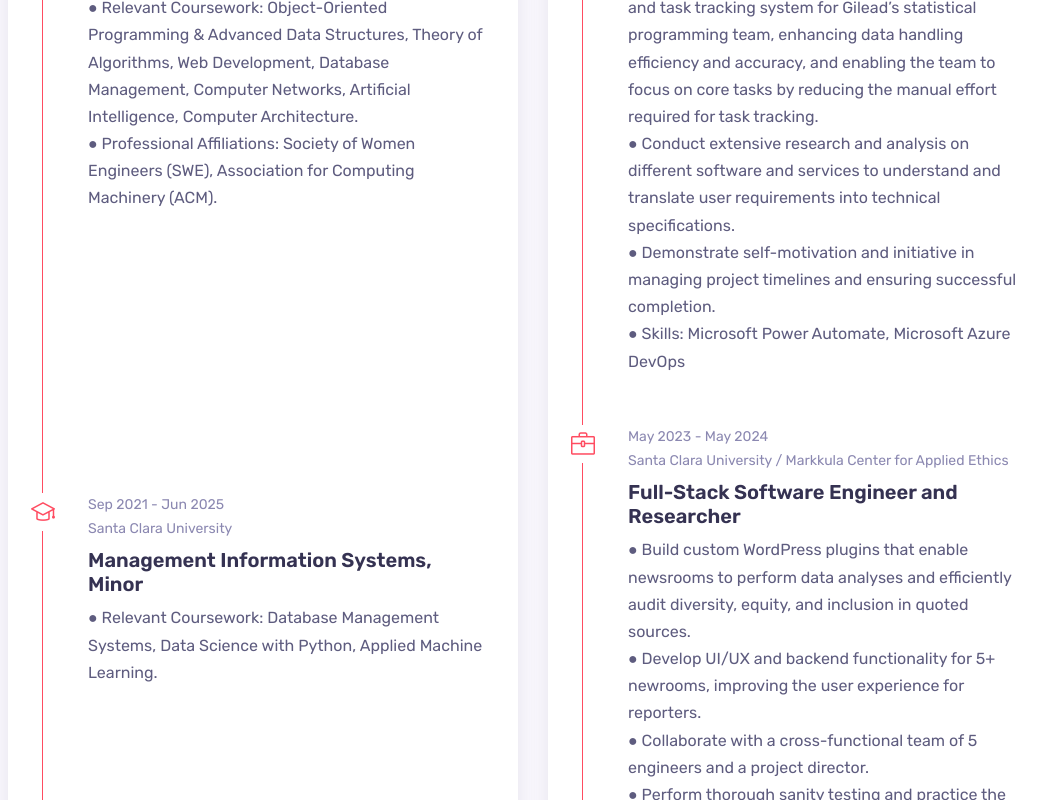
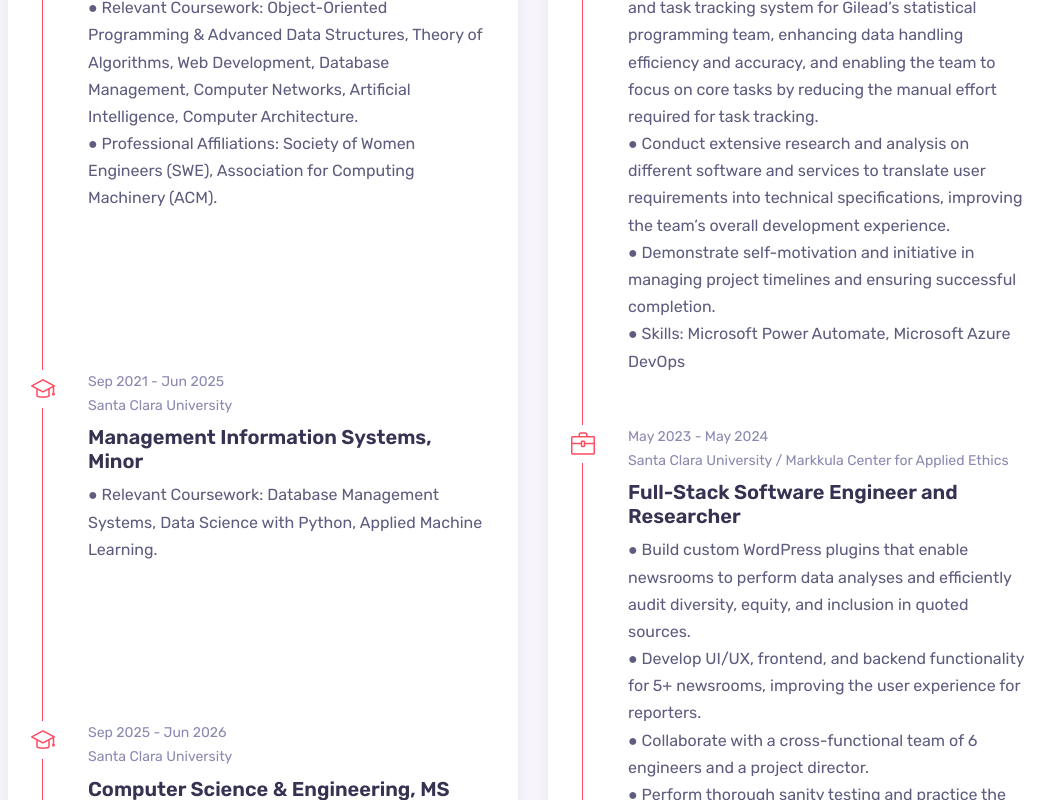
Before and after one commit to asterli/portfolio, a React (Create React App) app: page / in a window 1280 px wide. Shown: the part 2620-3420 px from the top of the page, without its empty margins (162-1217 px from the left). Built offline with nearby package versions, Linux system fonts and the light colour scheme.

Commit message:
Update resume descriptions

```diff
--- a/src/components/portfolio/Menu.jsx
+++ b/src/components/portfolio/Menu.jsx
@@ -32,7 +32,7 @@ const Menu = [
     title: "PlatePals",
     category: "PHP/SQL/Databases",
     link: "https://ssl.students.engr.scu.edu/~jdchung/PlatePals/home.php",
-    desc: "Webpage designed to connect cooking enthusiasts, allowing them to discover new recipes while sharing some of their own.",
+    desc: "Webpage created to connect cooking enthusiasts, allowing them to discover new recipes while sharing some of their own.",
   },
   // ,
   // {
--- a/src/components/resume/Data.jsx
+++ b/src/components/resume/Data.jsx
@@ -12,7 +12,7 @@ const Data = [
     title: "Computer Science & Engineering, BS",
     desc: (
       <div>
-        <p>● GPA: 3.8/4.0</p>
+        <p>● GPA: 3.81/4.0</p>
         <p>● Relevant Coursework: Object-Oriented Programming & Advanced Data Structures, Theory of Algorithms, Web Development,
           Database Management, Computer Networks, Artificial Intelligence, Computer Architecture.</p>
         <p>● Professional Affiliations: Society of Women Engineers (SWE), Association for Computing Machinery (ACM).</p>
@@ -38,6 +38,22 @@ const Data = [
   },
   {
     id: 3,
+    category: "education",
+    icon: "icon-graduation",
+    year: (
+      <div>
+        <p>Sep 2025 - Jun 2026</p>
+        <p>Santa Clara University</p>
+      </div>
+    ),
+    title: "Computer Science & Engineering, MS",
+    desc: (
+      <div>
+      </div>
+    ),
+  },
+  {
+    id: 4,
     category: "experience",
     icon: "icon-briefcase",
     year: (
@@ -50,14 +66,14 @@ const Data = [
     desc: (
       <div>
         <p>● Design and implement an automated user request and task tracking system for Gilead’s statistical programming team, enhancing data handling efficiency and accuracy, and enabling the team to focus on core tasks by reducing the manual effort required for task tracking.</p>
-        <p>● Conduct extensive research and analysis on different software and services to understand and translate user requirements into technical specifications.</p>
+        <p>● Conduct extensive research and analysis on different software and services to translate user requirements into technical specifications, improving the team’s overall development experience.</p>
         <p>● Demonstrate self-motivation and initiative in managing project timelines and ensuring successful completion.</p>
         <p>● Skills: Microsoft Power Automate, Microsoft Azure DevOps</p>
       </div>
     ),
   },
     {
-      id: 4,
+      id: 5,
       category: "experience",
       icon: "icon-briefcase",
       year: (
@@ -70,8 +86,8 @@ const Data = [
       desc: (
         <div>
           <p>● Build custom WordPress plugins that enable newsrooms to perform data analyses and efficiently audit diversity, equity, and inclusion in quoted sources.</p>
-          <p>● Develop UI/UX and backend functionality for 5+ newrooms, improving the user experience for reporters.</p>
-          <p>● Collaborate with a cross-functional team of 5 engineers and a project director.</p>
+          <p>● Develop UI/UX, frontend, and backend functionality for 5+ newsrooms, improving the user experience for reporters.</p>
+          <p>● Collaborate with a cross-functional team of 6 engineers and a project director.</p>
           <p>● Perform thorough sanity testing and practice the software development life cycle, ensuring a high-quality product and minimizing potential issues.</p>
           <p>● Skills: PHP, SQL, Javascript, WordPress Development</p>
         </div>
```
